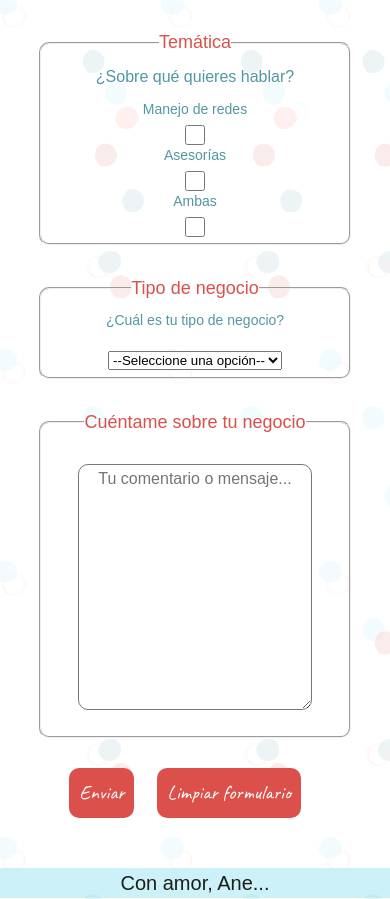
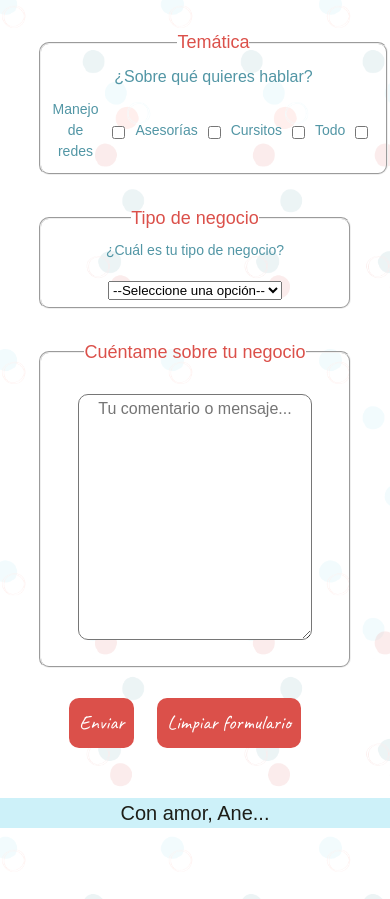
Before and after one commit to danielmedtar/proyecto_coderhouse, a website: page pages/contacto.html in a window 390 px wide. Shown: the part 951-1850 px from the top of the page. Drawn offline with nearby package versions, Linux system fonts and the light colour scheme; a web font is replaced by a local one.

Commit message:
arreglo formulario responsive y botón packs al whatsapp

```diff
--- a/pages/contacto.html
+++ b/pages/contacto.html
@@ -97,10 +97,13 @@
               <label for="redes">Manejo de redes</label>
               <input type="checkbox" id="redes">
 
-              <label for="cursos">Asesorías</label>
-              <input type="checkbox" id="cursos">
+              <label for="asesorias">Asesorías</label>
+              <input type="checkbox" id="asesorias">
 
-              <label for="todo">Ambas</label>
+              <label for="cursitos">Cursitos</label>
+              <input type="checkbox" id="cursitos">
+
+              <label for="todo">Todo</label>
               <input type="checkbox" id="todo">
             </div>
           </fieldset>
--- a/scss/main.scss
+++ b/scss/main.scss
@@ -478,12 +478,30 @@ textarea::placeholder {
 }
 .labelTema {
     display: flex;
-    flex-direction: column;
     align-items: center;
 }
+@media (min-width: 768px) {
+    .labelTema {
+        flex-direction: column;
+    }
+}
+.labelTema label {
+    margin-right: 10px;
+}
+@media (min-width: 768px) {
+    .labelTema label {
+        margin-right: 0;
+    }
+}
 .labelTema input {
-    width: 20px;
-    height: 20px;
+    width: 15px;
+    height: 15px;
+    margin-right: 10px;
+}
+@media (min-width: 768px) {
+    .labelTema input {
+        margin-right: 0;
+    }
 }
 @media (min-width: 768px) {
     .formJuntos {
```
Also changed, not shown: pages/packs.html (+1 -1 lines), css/styles.css.
